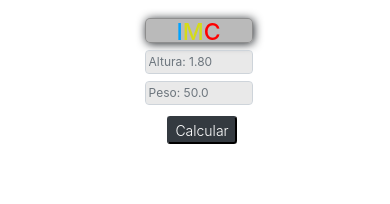
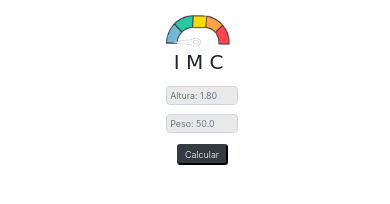
Before and after one commit to Diego-nrd/ProjetoImc, a plain HTML site: page index.html in a window 390 px wide. Drawn offline with nearby package versions, Linux system fonts and the light colour scheme.

Commit message:
Implementação do ponteiro imc e funcionamento com responsividade

```diff
--- a/Js/script.js
+++ b/Js/script.js
@@ -37,6 +37,7 @@ function imc(tipo, op) {
         const resutImc = document.getElementById("calculo_imc");
         const resutTextImc = document.getElementById("texto_imc");
         const text_dica = document.getElementById("texto_dica");
+        //const ponteiro = document.getElementById("ponteiro");
 
         const imc = parseFloat(v_peso / (v_altura * v_altura)).toFixed(2)
 
@@ -44,17 +45,21 @@ function imc(tipo, op) {
         resultSections.forEach(id => document.getElementById(id).style.display = "none");
         document.getElementById('col_img').style.display = "none";
 
+
         let backgroundColor = "";
         let backgroundColor2 = "";
         let text = "";
         let displayId = "";
         let dica = "";
+        let ponteiro = "z 0deg";
+        let grau;
 
         if (imc <= 18.49) {
             displayId = 'baixo';
             backgroundColor = "#74b6d8";
             backgroundColor2 = '#74b6d845'
             text = "Abaixo do peso!";
+            grau = ( imc  / 20) * 31
             dica = "O seu peso não está combinando com sua altura.<br>" +
                 "Está muito baixo, aqui vai umas dicas," +
                 "para aumentar o peso de forma saudável.<br>" +
@@ -62,11 +67,14 @@ function imc(tipo, op) {
                 "2º Pratique Exercicios físico para o aumento da massa muscular.<br>" +
                 "O Mais recomendado seria a procura de um médico, para um auxilio correto."
 
+
+
         } else if (imc >= 18.50 && imc <= 24.99) {
             displayId = 'normal';
             backgroundColor = "#26c7a4";
             backgroundColor2 = "#26c7a461"
             text = "Peso Ideal!";
+            grau = ((imc - 10) / 11.2) * 52.2;
             dica = "O seu peso está ideal com sua altura!<br>" +
                 "Continue assim o seu peso está normal, " +
                 "a dica é mantenha seu peso, e seu estilo de vida " +
@@ -77,6 +85,7 @@ function imc(tipo, op) {
             backgroundColor = "#ffd900";
             backgroundColor2 = "#ffd90057";
             text = "Sobre Peso!";
+            grau = ((imc - 10) / 11.7) * 61.4;
             dica = "O seu peso está um pouco acima do ideal!<br> " +
                 "Pessoas acima do peso, pode apresentar doenças " +
                 "como diabetes e hipertensão. Aqui vai umas dicas," +
@@ -91,27 +100,33 @@ function imc(tipo, op) {
             backgroundColor = "#fea04a";
             backgroundColor2 = "#fea04a80";
             text = "Obesidade!";
+            grau = ((imc - -5) / 4.9) * 15.5;
             dica = "O seu peso está acima do Ideal!<br>" +
                 "Pessoas com esse nivel de imc, " +
                 "tem que se cuida melhor, mesmo que os exames estejam normais.<br> " +
                 "Cuide de sua alimentação, e pratique exercicios físicos.<br> " +
                 "Recomendamos que procure um nutricionista, para um auxilio correto.";
 
-        } else {
+        } else if (imc >= 40){
             displayId = 'obesidade2';
             backgroundColor = "#ff454d";
             backgroundColor2 = "#ff454f85"
             text = "Obesidade Grave!";
+            grau = ((imc - -374) / 15 ) * 5.4;
             dica = "Sinal vermelho!!!<br>" +
                 "Possibilidade de existirem doenças graves<br>" +
                 "O tratamento deve ser o mais urgente.";
 
+        }else{
+            alert('Nop')
         }
+
 
         document.getElementById(displayId).style.display = "block";
         document.getElementById('col_img').style.display = "block";
         document.getElementById('dados_p').style.backgroundColor = backgroundColor;
         document.getElementById('dica_imc').style.backgroundColor = backgroundColor2;
+        document.getElementById('ponteiro').style.rotate = grau = `z ${grau}deg`;
         resutImc.innerHTML = imc
         resutTextImc.innerHTML = text;
         text_dica.innerHTML = dica;
--- a/css/style.css
+++ b/css/style.css
@@ -1,4 +1,38 @@
-    #campo,#campo_image {
+    #logo{
+       width: 16.8%;
+       height: 4%;
+       margin-bottom: 4%;
+    }
+
+    #campo{
+        margin-top: 1%;
+        margin-left: -6%;
+
+    }
+
+
+    #nome{
+        margin-top: -3%;
+        margin-left: 2%;
+        font-family: cursive;
+
+    }
+
+    #nome, h3{
+        font-size: 30px;
+    }
+
+    #ponteiro{
+        height: 0%;
+        width: 8%;
+        padding-top: 4.2%;
+        margin-left: -15%;
+        transform-origin: 78px 85px;
+        rotate: z 0deg;
+    }
+
+
+    #campo_image{
         border: solid 1px #6e6e6e91;
         border-radius: 5px 5px 5px;
         background: #1c1c1c4d;
@@ -6,17 +40,13 @@
         width: 30%;
         margin-left: 36%;
         margin-top: 5%;
+        width: 3em;
     }
 
     #col_img {
         padding-left: 20%;
         margin-top: -2%;
         display: none;
-    }
-
-    #campo_image {
-        width: 3em;
-
     }
 
     #baixo,#normal,#sobre_pes,#obesidade,#obesidade2 {
@@ -52,9 +82,9 @@
 
 
     #campo_altura,#campo_peso {
-        width: 21%;
-        margin-left: 41%;
-        margin-top: 2%;
+        width: 19%;
+        margin-left: 42%;
+        margin-top: 1%;
     }
 
     #altura,#peso {
@@ -91,28 +121,49 @@
         color: white;
     }
 
+@media only screen and (max-width: 1199px){
+     #ponteiro{
+        transform-origin: 64px 73px;
+     }
+}
+
+
 @media only screen and (max-width: 991px) {
     #campo_image{
         margin-left: 35%;
 
     }
 
+    #ponteiro{
+        transform-origin: 49px 52px;
+    }
+
 }
 
 @media only screen and (max-width: 767px) {
-    #campo{
-        height: 16%;
+    .container{
+        margin-top: 3%;
+    }
+
+    #ponteiro{
+        transform-origin: 27px 29px;
+    }
+
+    #nome, h3{
+        font-size: 20px;
     }
 
     #campo_altura, #campo_peso{
-        width: 24%;
-        font-size: 12px;
-        margin-left: 39%;
-        margin-top: 2%;
+        width: 15%;
+        margin-left: 44%;
+    }
+
+    #peso{
+        margin-top: 7.8%;
     }
 
     #altura, #peso{
-        font-size: 13px;
+        font-size: 10px;
     }
 
     #i, #m, #c{
@@ -130,6 +181,13 @@
 
     .btn-sm{
         padding: 0.10rem .4rem;
+    }
+
+
+    #btn_calcular{
+        margin-top: 7px;
+        margin-left: 14px;
+        font-size: 9px;
     }
 
     #campo_image{
@@ -163,17 +221,22 @@
 }
 
 @media only screen and (max-width: 412px){
+    #ponteiro {
+        transform-origin: 23px 26px;
+    }
+
     #campo_altura, #campo_peso{
-        width: 30%;
-        margin-left: 36%;
+        width: 20%;
+        margin-left: 42%;
 
     }
 
     #altura, #peso{
-        font-size: 12px;
+        font-size: 8.9px;
     }
 
     #btn_calcular{
+        font-size: 9px;
         margin-top: 3%;
 
     }
@@ -189,17 +252,44 @@
 }
 
 @media only screen and (max-width: 314px){
+
     #campo_image{
         margin-left: 32%;
     }
+
+    #nome, h3{
+        font-size: 14px;
+    }
+
+    #btn_calcular{
+        font-size: 10px;
+
+    }
+
+    #altura, #peso{
+        font-size: 9px;
+    }
+
 
    .btn-sm {
     padding: 0.1rem .3rem;
    }
 
+   #calculo_imc{
+    font-size: 12px;
+   }
+
+   #texto_imc{
+    font-size: 8.5px;
+   }
+
+   #texto_dica{
+    font-size: 11.5px;
+   }
+
    #dados_p{
-    width: 35%;
-    margin-left: 23%;
+    width: 40%;
+    margin-left: 21%;
    }
 
 
--- a/index.html
+++ b/index.html
@@ -17,13 +17,15 @@
         <div class="row">
             <div class="col">
                 <div id="campo" class="d-flex justify-content-center">
-                    <h2 id="i">I</h2>
-                    <h2 id="m">M</h2>
-                    <h2 id="c">C</h2>
+                    <img id="logo" src="image/Recuperado_SEM TíTULO-1.png">
+                    <img id="ponteiro" src="image/Ponteiro2.png">
+                </div>
+                <div id="nome" class="d-flex justify-content-center">
+                    <h3>I M C</h3>
                 </div>
                 <div id="campo_altura" class="d-flex justify-content-center">
-                    <input id="altura" placeholder="Altura: 1.80" type="text" oninput="sepAlt(this)" maxlength="4"
-                        class="form-control text-dark">
+                    <input id="altura" placeholder="Altura: 1.80" type="text" oninput="sepAlt(this)"
+                     maxlength="4" class="form-control text-dark">
                 </div>
                 <div id="campo_peso" class="d-flex justify-content-center">
                     <input id="peso" placeholder="Peso: 50.0" type="text" oninput="sepPeso(this)" maxlength="5"
```
Also changed, not shown: image/Ponteiro.png (added), image/Ponteiro2.png (added), image/Ponteiro3.png (added), image/Recuperado_SEM TíTULO-1.png (added), image/logo7.png (added).
